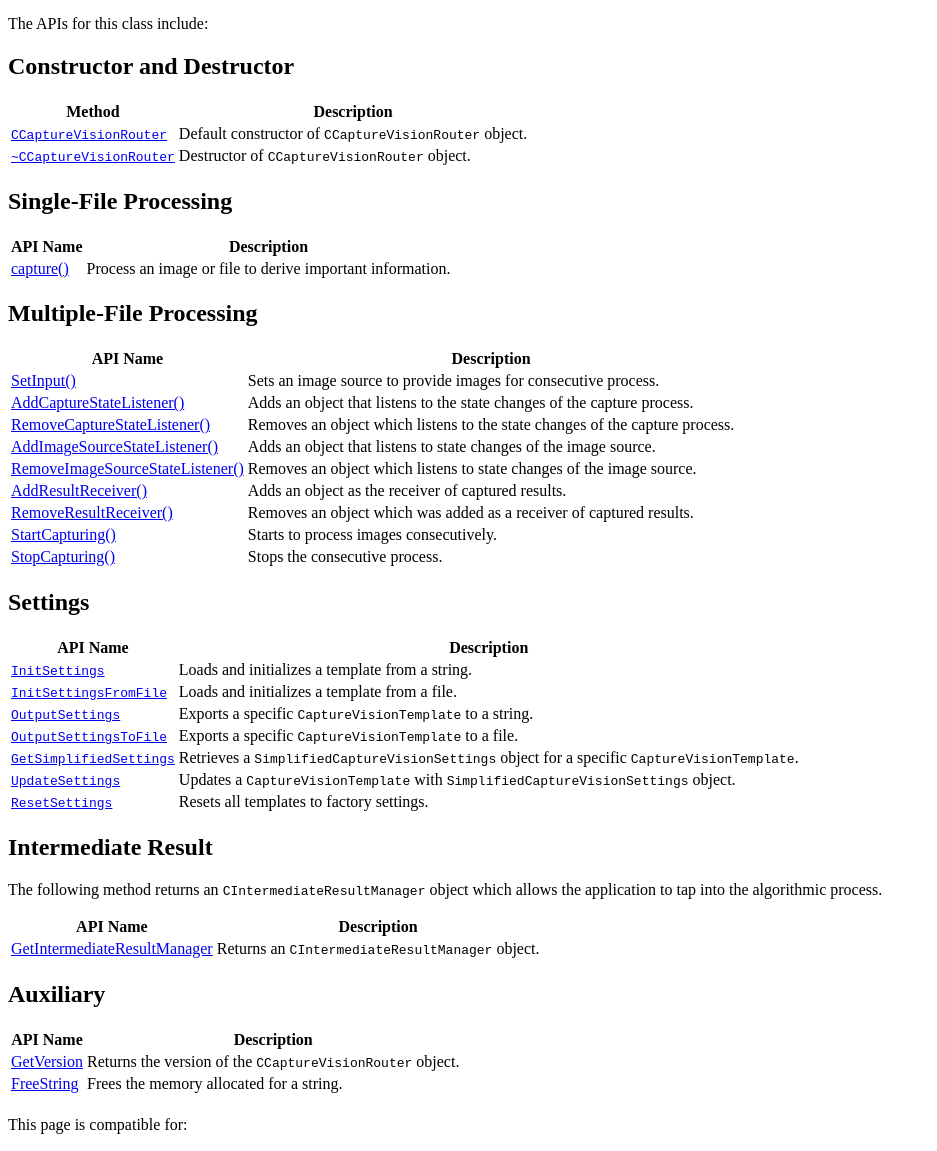
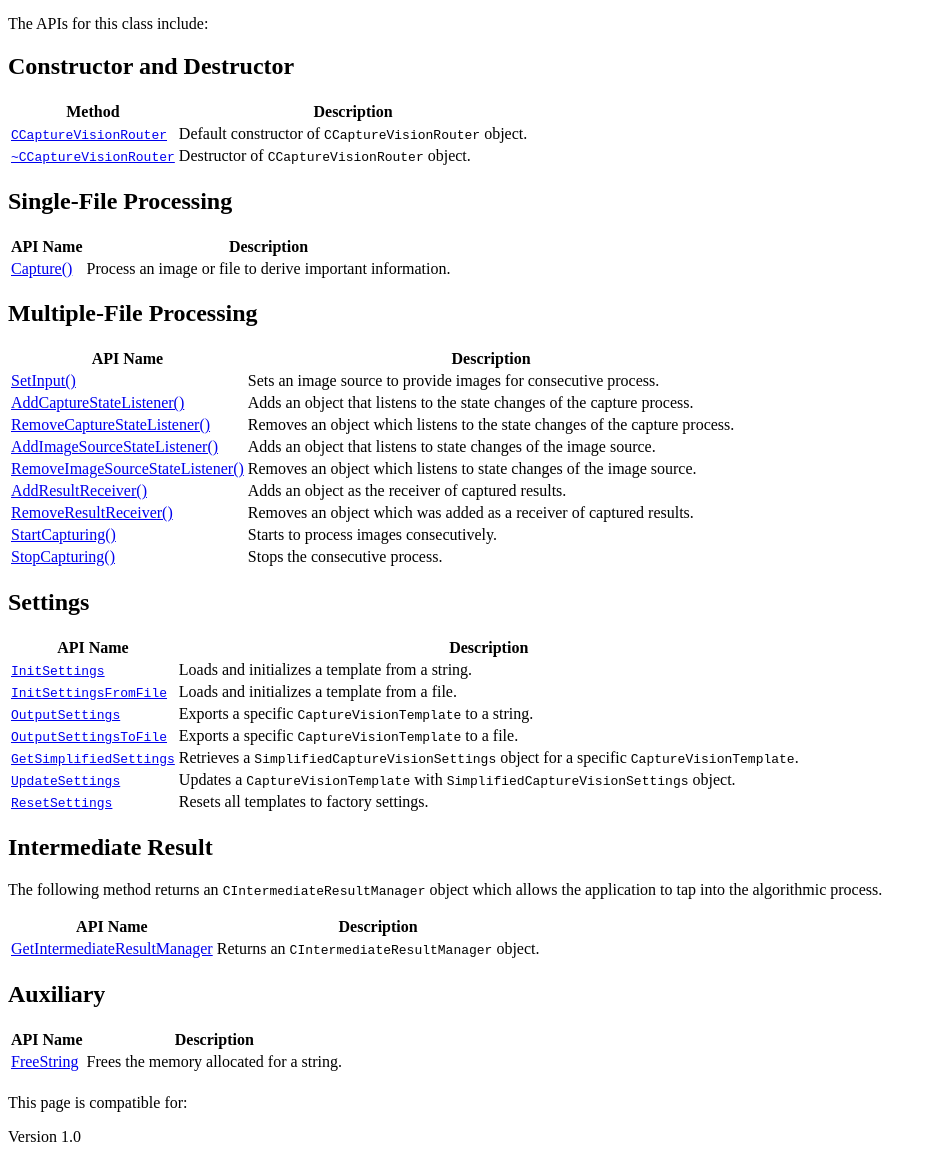
Before and after one commit to dynamsoft-docs/capture-vision-docs-server, a Jekyll site: the page built from programming/cplusplus/api-reference/capture-vision-router/capture-vision-router.md, in a window 1280 px wide and 1400 px high, scrolled down 664 px. Shown: the top 1151 px of the window, without its empty margins (0-937 px from the left). Built offline with Jekyll 4.4.1, drawn with Linux system fonts in a browser that asks for light colours.

Commit message:
Update capture-vision-router.md

```diff
--- a/programming/cplusplus/api-reference/capture-vision-router/capture-vision-router.md
+++ b/programming/cplusplus/api-reference/capture-vision-router/capture-vision-router.md
@@ -26,7 +26,7 @@ The APIs for this class include:
 
 | API Name                                       | Description                                               |
 | ---------------------------------------------- | --------------------------------------------------------- |
-| [capture()](single-file-processing.md#capture) | Process an image or file to derive important information. |
+| [Capture()](single-file-processing.md#capture) | Process an image or file to derive important information. |
 
 ## Multiple-File Processing
 
@@ -66,5 +66,4 @@ The following method returns an `CIntermediateResultManager` object which allows
 
 | API Name                                      | Description                                               |
 | --------------------------------------------- | --------------------------------------------------------- |
-| [GetVersion](auxiliary-methods.md#getversion) | Returns the version of the `CCaptureVisionRouter` object. |
 | [FreeString](auxiliary-methods.md#freestring) | Frees the memory allocated for a string.                  |
```
